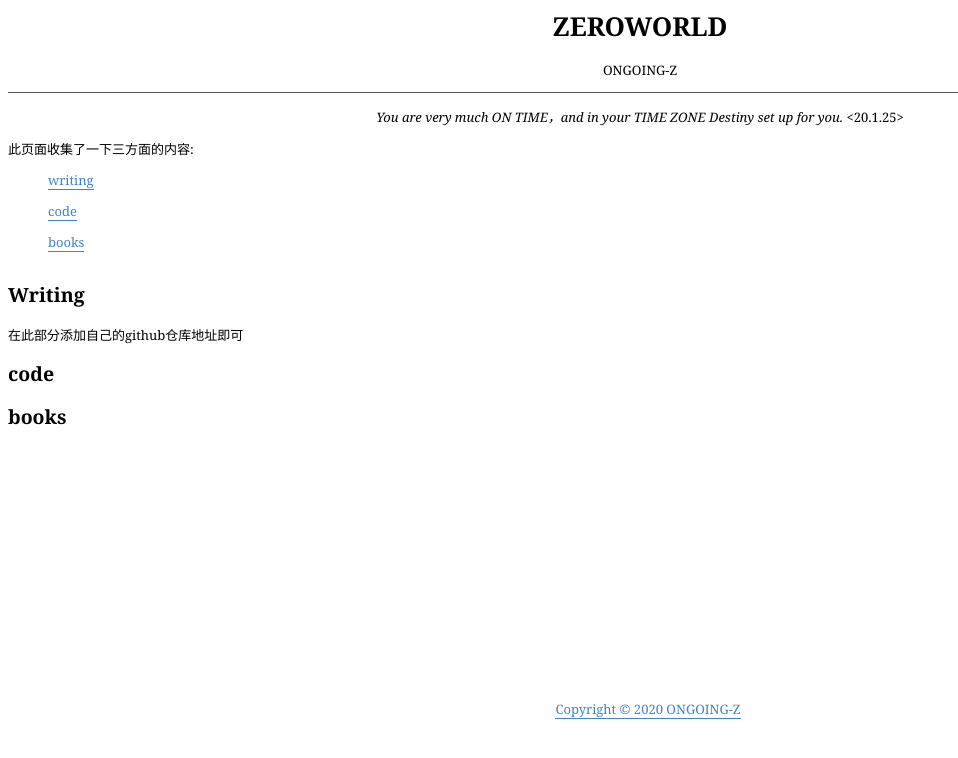
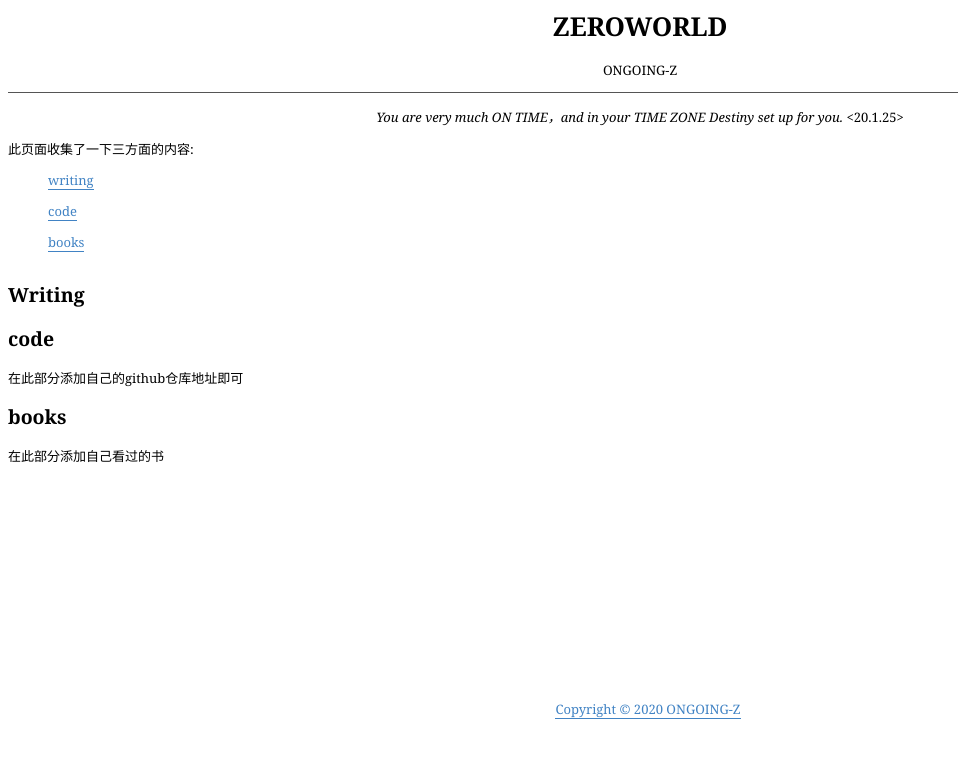
Before and after one commit to ONGOING-Z/My-Website, a plain HTML site: page index.html in a window 1280 px wide. Shown: the whole page, without its empty margins (0-958 px from the left). Drawn offline with Linux system fonts and the light colour scheme.

Commit message:
小修改

```diff
--- a/index.html
+++ b/index.html
@@ -51,10 +51,11 @@
 	<a name="writing"></a>
 	<h2>Writing</h2>
     <a name="code"></a>
+	<h2>code</h2>
     <p>在此部分添加自己的github仓库地址即可</p>
-	<h2>code</h2>
     <a name="books"></a>
 	<h2>books</h2>
+    <p>在此部分添加自己看过的书</p>
 	<div class="footer">
 		<center><a href="#">Copyright © 2020 ONGOING-Z</a><center>
 	</div>
```
